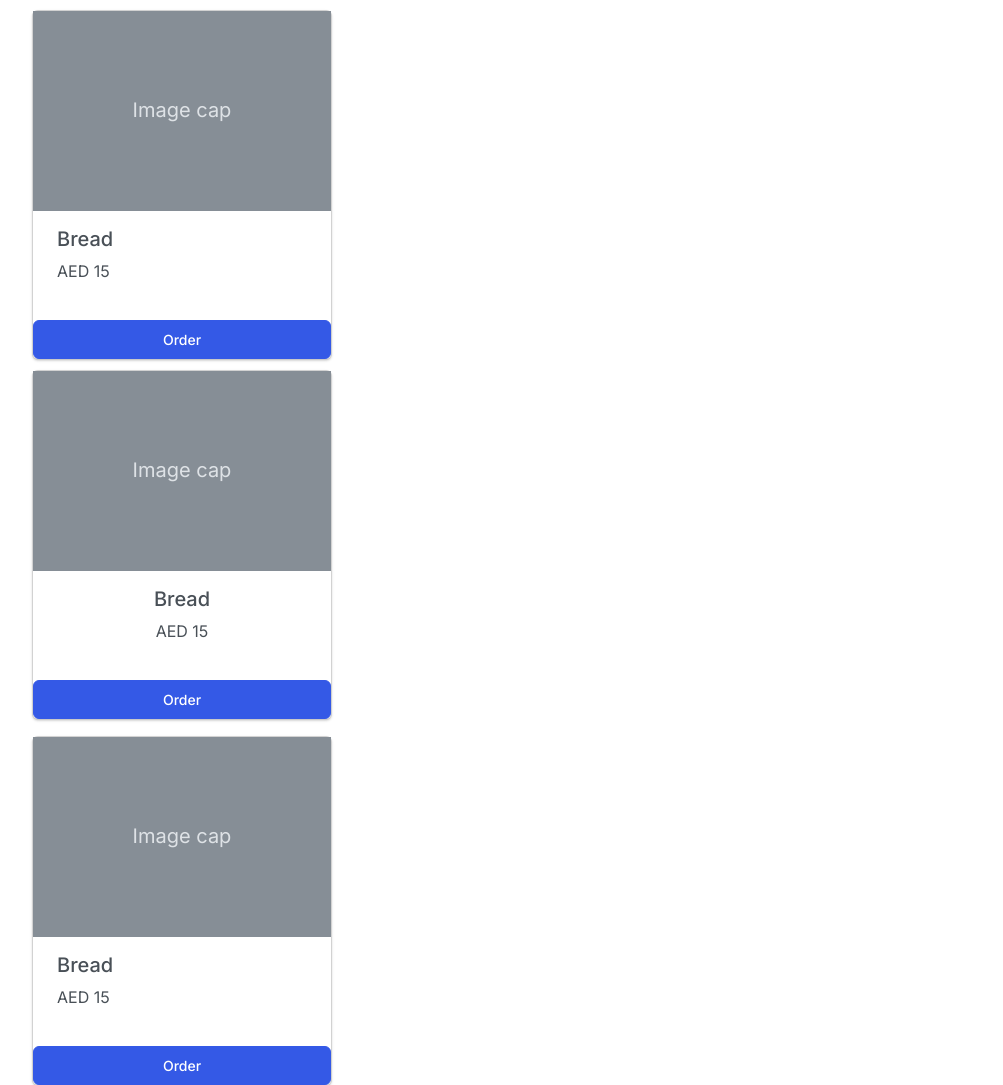
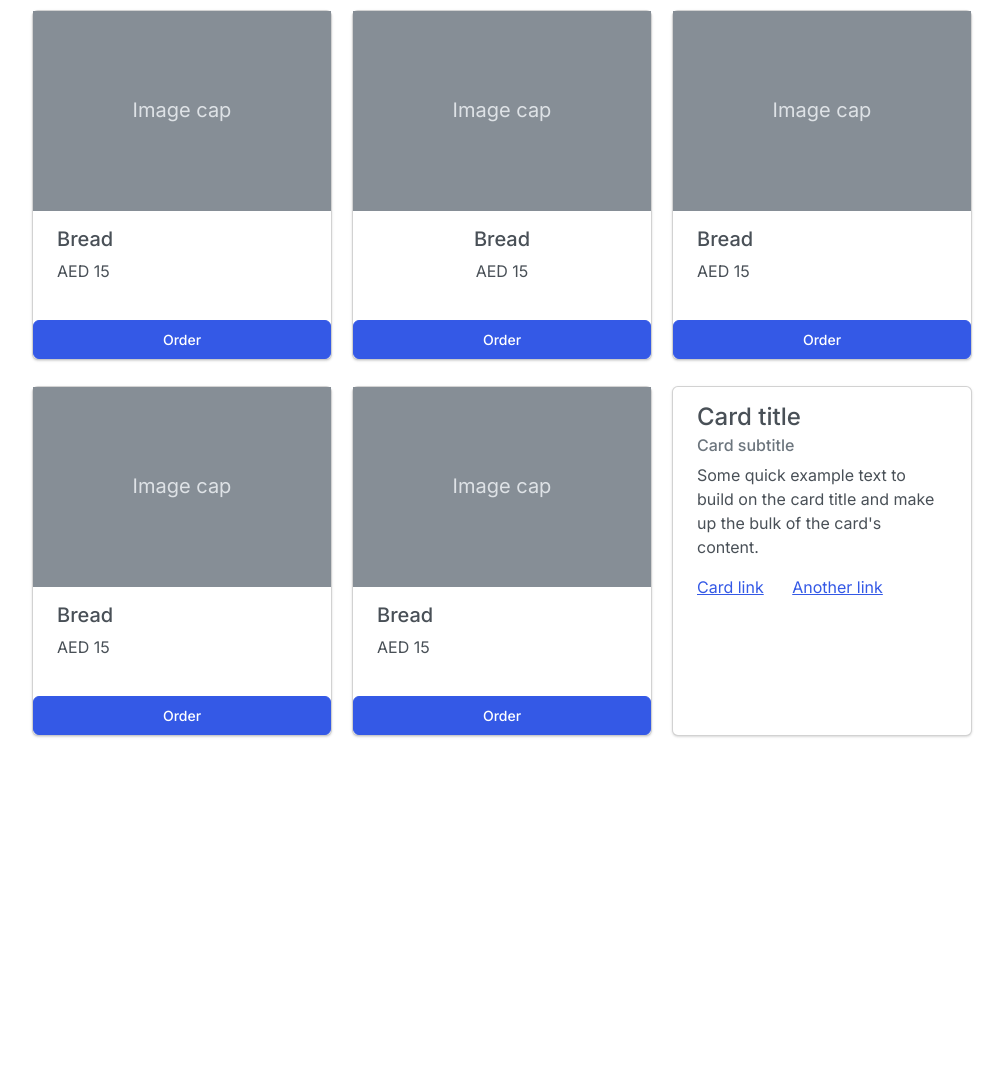
Before and after one commit to SusanDz/monolithic-application, a Flask app: page /products in a window 1280 px wide. Shown: the part 67-1152 px from the top of the page, without its empty margins (60-1063 px from the left). After the commit the page ends 804 px from the top, so only its background shows below. Run offline with Flask 3, Linux system fonts and the light colour scheme; some libraries are stand-ins or nearby versions.

Commit message:
added a product-container for style

```diff
--- a/webapp/templates/products.html
+++ b/webapp/templates/products.html
@@ -1,7 +1,8 @@
 {% extends "base.html" %}
 {% block heading %}Products{% endblock %}
 {% block content %}
-  <div class="card">
+<div class="product-container">
+  <div class="card mb-3">
     <!-- <h3 class="card-header">Product Name</h3> -->
     <!-- <div class="card-body">
       <h5 class="card-title">Special title treatment</h5>
@@ -90,5 +91,5 @@
       <a href="#" class="card-link">Another link</a>
     </div>
   </div>
-
+</div>
 {% endblock %}
```
